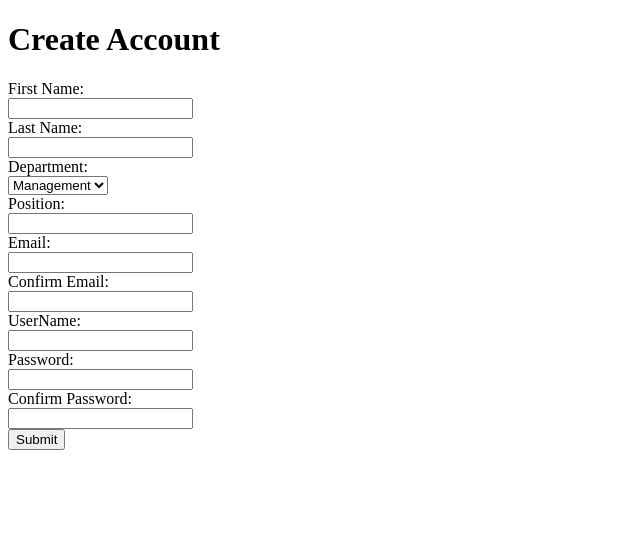
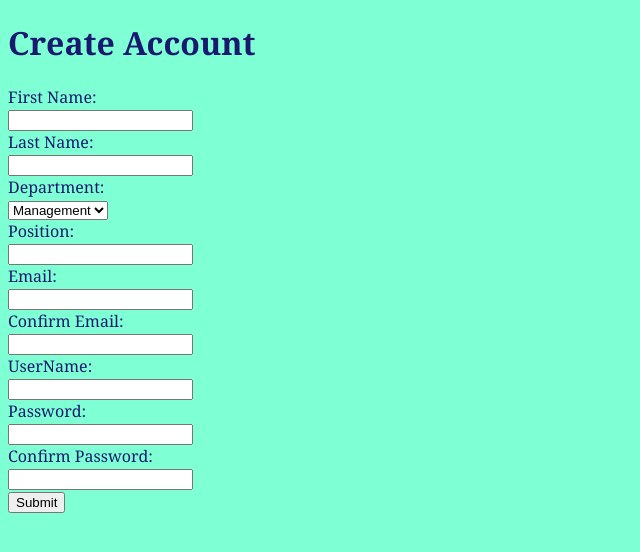
Before and after one commit to dfabrizi/advise-interview-project, a Flask app: page /accounts in a window 1280 px wide. Shown: the top 552 px of the page, without its empty margins (0-640 px from the left). Run offline with Flask 2, Linux system fonts and the light colour scheme; some libraries are stand-ins or nearby versions.

Commit message:
fixed email validation, added test users
added @adviserms.com to list of valid account emails, tested dummy user
accounts

```diff
--- a/app/newServer.py
+++ b/app/newServer.py
@@ -19,7 +19,6 @@ def dict_factory(cursor, row):
 @app.route('/')
 @app.route('/index')
 def greeting ():
-    #return 'normal string'
     return render_template('index.html')
 
 @app.route('/login', methods=["GET", "POST"])
@@ -69,7 +68,7 @@ def account():
 		c.execute("""select * from users""")
 		con.commit()
 		con.close();
-		return 'Account created.'
+		return render_template('Login.html')
 	else :
 		return render_template('Account.html')
 
--- a/app/templates/Account.html
+++ b/app/templates/Account.html
@@ -2,6 +2,13 @@
 <html>
 <head>
 <Title>Create Account</title>
+<style>
+body {
+	background-color: #7FFFD4;
+	color: #191970;
+	font-family: "Georgia", serif;
+}
+</style>
 <script src="https://code.jquery.com/jquery-2.1.1.min.js"></script>
 </head>
 <body>
@@ -46,6 +53,8 @@ $('.account-form').submit(function (event) {
 
 	var atInd = $('form [name="Email"]').val().indexOf("@advisetechnologies.com");
 
+	var atIndRMS = $('form [name="Email"]').val().indexOf("@adviserms.com");
+
 	if (email !== cemail){
 		event.preventDefault();
 		$('form').append("<p>Emails don't match.</p>");
@@ -56,7 +65,7 @@ $('.account-form').submit(function (event) {
 		$('form').append("<p>Passwords don't match.</p>");
 	}
 
-	if (atInd === -1) {
+	if (atInd === -1 && atIndRMS === -1) {
 		event.preventDefault();
 		$('form').append("<p>Not a company email.</p>");
 	}
--- a/app/templates/Login.html
+++ b/app/templates/Login.html
@@ -16,7 +16,7 @@ body {
 <div class="login-box">
 UserName:<input class="usr" type="text" name="UserName">
 <br>
-Password: <input class="psw" type="Password" name="Password">
+Password:<input class="psw" type="Password" name="Password">
 <br>
 <button onclick="login()">Submit</button>
 </div>
@@ -46,7 +46,6 @@ var login = function () {
 	})
 }
 </script>
-<a href="/forgot"> Forgot Password? </a>
 <br>
 <a href="/accounts"> Create Account</a>
 </form>
```
Also changed, not shown: app/interviewer.db.
